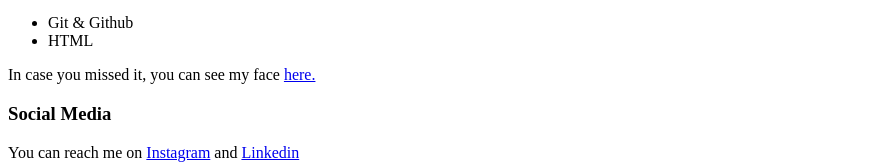
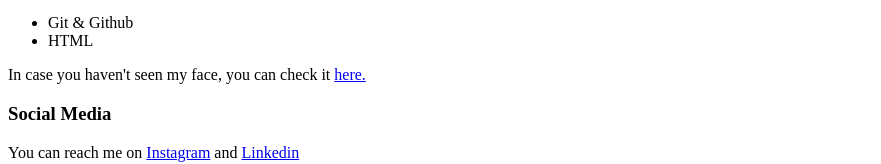
Before and after one commit to matheuscarvalhoscm/matheuscarvalhoscm.github.io, a plain HTML site: page index.html in a window 1280 px wide. Shown: the part 792-956 px from the top of the page, without its empty margins (0-881 px from the left). Drawn offline with Linux system fonts and the light colour scheme.

Commit message:
some changes in the picture section

```diff
--- a/index.html
+++ b/index.html
@@ -35,7 +35,7 @@
             <li>HTML</li>
         </ul>
 
-        <p>In case you missed it, you can see my face <a href="#profile-picture"> here.</a></p>
+        <p>In case you haven't seen my face, you can check it <a href="#profile-picture"> here.</a></p>
 
         <h3 id="social-media">Social Media</h3>
         <p>You can reach me on <a href="https://www.instagram.com/umtheu/" target="_blank">Instagram</a> and <a href="https://www.linkedin.com/in/matheuscarvalhoscm/" target="_blank"> Linkedin</a></p>
```
